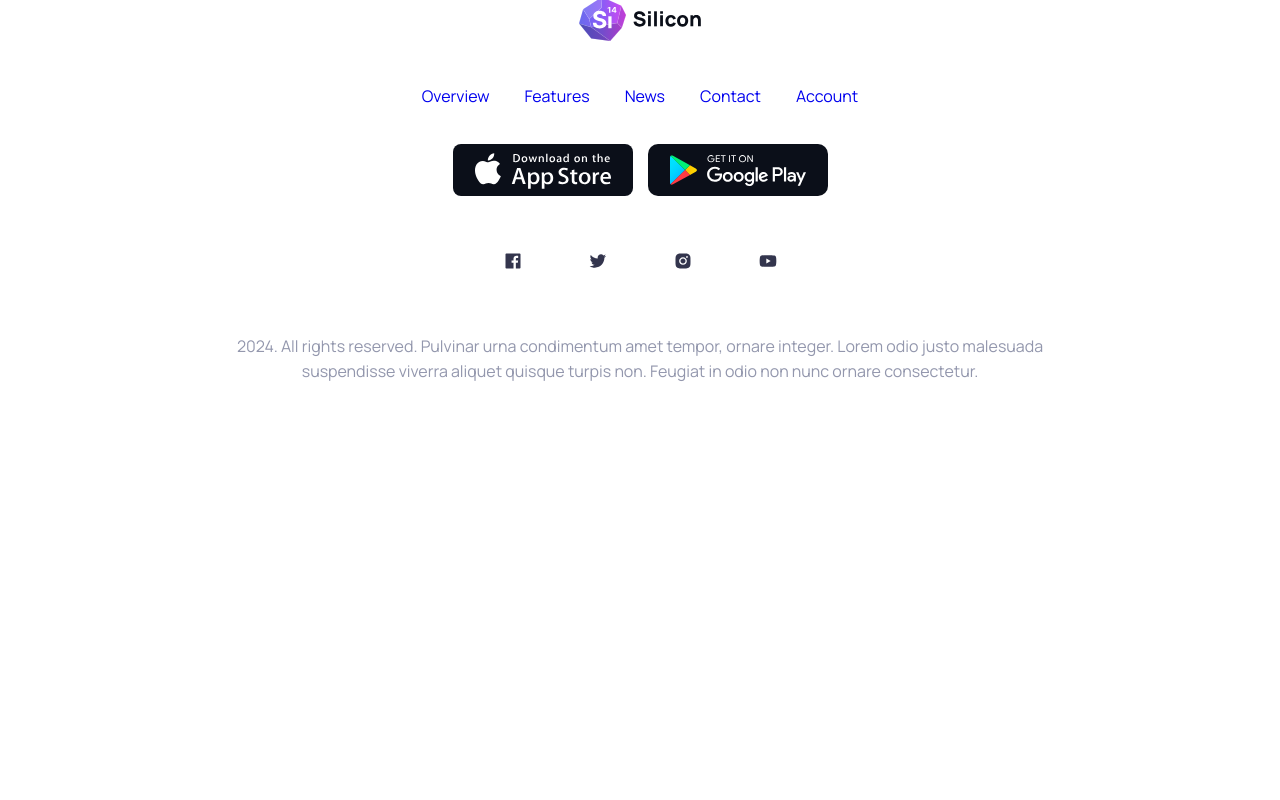
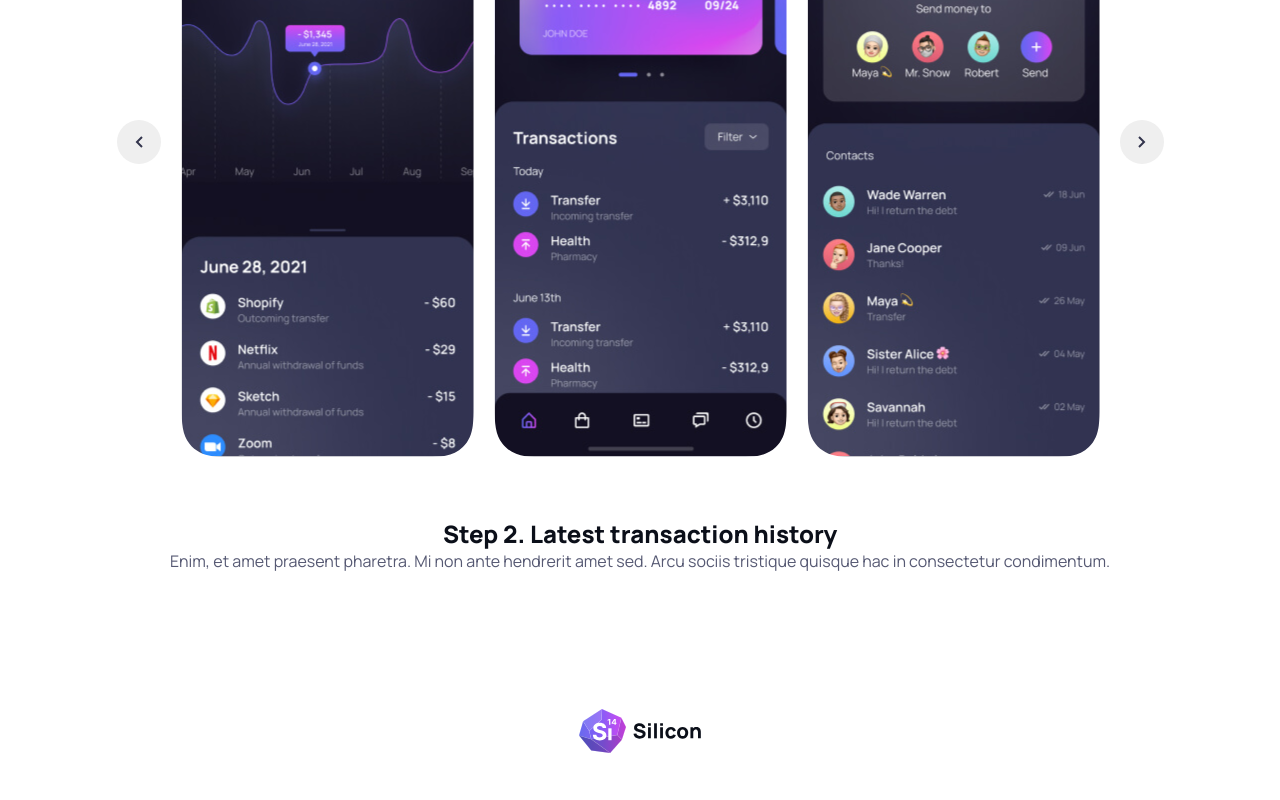
Before and after one commit to KimmoKAhola/Silicon-Kimmo-Ahola, a React (Vite) app: page / in a window 1280 px wide. Shown: the part 420-1220 px from the top of the page. Before the commit the page ends 865 px from the top, so only its background shows below. Built offline with nearby package versions, Linux system fonts and the light colour scheme.

Commit message:
slider has been improved

```diff
--- a/src/css/main.css
+++ b/src/css/main.css
@@ -281,6 +281,7 @@
 @media (max-width: 767px) {
   .store-buttons {
     display: grid;
+    place-items: center;
     width: 100%;
     height: 100%;
   }
@@ -588,31 +589,32 @@
   }
 }
 #slider-container {
-  display: grid;
-  place-items: center;
-  width: 100%;
+  display: flex;
+  flex-direction: column;
+  align-items: center;
+  max-width: 1200px;
+  gap: 60px;
 }
 #slider-container #pictures {
   display: flex;
+  gap: 20px;
   align-items: center;
-  padding-bottom: 40px;
-  gap: 75px;
-}
-#slider-container #pictures #left-button {
-  transform: rotate(90deg);
-}
-#slider-container #pictures #right-button {
-  transform: rotate(-90deg);
 }
 #slider-container #slider-bottom {
-  max-width: 50%;
+  display: grid;
+  place-items: center;
+  text-align: center;
 }
-#slider-container #slider-bottom h4 {
-  text-align: center;
-  padding-bottom: 10px;
+@media (max-width: 1199px) {
+  #slider-container #pictures img {
+    height: auto;
+    width: 100%;
+  }
 }
-#slider-container #slider-bottom p {
-  text-align: center;
+@media (max-width: 767px) {
+  #slider-container .outer {
+    display: none;
+  }
 }
 
 #testimonials {
@@ -688,6 +690,12 @@
   max-width: 100%;
 }
 @media (max-width: 575px) {
+  .subscriber {
+    padding: 20px 10px;
+    gap: 20px;
+  }
+}
+@media (max-width: 767px) {
   .subscriber {
     padding: 20px 10px;
     gap: 20px;
--- a/src/css/scss/components/_buttons.scss
+++ b/src/css/scss/components/_buttons.scss
@@ -30,6 +30,7 @@
 
   @include md{
     display: grid;
+    place-items: center;
     width: 100%;
     height: 100%;
   }
--- a/src/css/scss/sections/home/_slider.scss
+++ b/src/css/scss/sections/home/_slider.scss
@@ -1,28 +1,33 @@
-#slider-container{
-  display: grid;
-  place-items: center;
-  width: 100%;
-  #pictures{
+#slider-container {
+  display: flex;
+  flex-direction: column;
+  align-items: center;
+  max-width: 1200px;
+  gap: 60px;
+
+  #pictures {
     display: flex;
+    gap: 20px;
     align-items: center;
-    padding-bottom: 40px;
-    gap: 75px;
+  }
 
-    #left-button{
-      transform: rotate(90deg);
-    }
-    #right-button{
-      transform: rotate(-90deg);
+  #slider-bottom {
+    display: grid;
+    place-items: center;
+    text-align: center;
+  }
+
+  @include xl {
+    #pictures {
+      img {
+        height: auto;
+        width: 100%;
+      }
     }
   }
-  #slider-bottom{
-    max-width: 50%;
-    h4{
-      text-align: center;
-      padding-bottom: 10px;
-    }
-    p{
-      text-align: center;
+  @include md {
+    .outer{
+      display: none;
     }
   }
 }
--- a/src/css/scss/sections/home/_subscribe.scss
+++ b/src/css/scss/sections/home/_subscribe.scss
@@ -6,6 +6,10 @@
   gap: 60px;
   padding: 30px 100px;
   @include sm{
+    padding: 20px 10px;
+    gap: 20px;
+  }
+  @include md{
     padding: 20px 10px;
     gap: 20px;
   }
--- a/src/views/Home.jsx
+++ b/src/views/Home.jsx
@@ -16,10 +16,10 @@
             {/*<Showcase/>*/}
             {/*<Brands/>*/}
             {/*<AppFeatures/>*/}
-            {/*<Slider/>*/}
+            <Slider/>
             {/*<Features/>*/}
             {/*<Testimonials/>*/}
-            <Subscribe/>
+            {/*<Subscribe/>*/}
             <FooterLight/>
         </div>
     )
--- a/src/views/sections/global/ArrowButton.jsx
+++ b/src/views/sections/global/ArrowButton.jsx
@@ -1,10 +1,28 @@
 import React from 'react'
 import Arrow from '../../../images/icons/down-arrow.svg'
 
-const ArrowButton = () => {
+const ArrowButton = ({direction}) => {
+    let rotationDegrees = 0;
+    switch (direction){
+        case 'left':
+            rotationDegrees = 90;
+            break;
+        case 'up':
+            rotationDegrees = 180;
+            break;
+        case 'right':
+            rotationDegrees = -90;
+            break;
+        case 'down':
+            rotationDegrees = 0;
+            break;
+
+    }
     return (
         <div className="arrow-button">
-            <button><img src={Arrow} alt="TODO"/></button>
+            <button style={{transform: `rotate(${rotationDegrees}deg)`}}>
+                <img src={Arrow} alt="TODO"/>
+            </button>
         </div>
     )
 }
--- a/src/views/sections/home/Slider.jsx
+++ b/src/views/sections/home/Slider.jsx
@@ -12,11 +12,11 @@
                 <h2>How Does It Work?</h2>
 
                 <div id="pictures">
-                    <div id="left-button"><ArrowButton/></div>
-                    <img src={How1} alt="TODO"/>
+                    <ArrowButton direction="left"/>
+                    <img className="outer" src={How1} alt="TODO"/>
                     <img src={How2} alt="TODO"/>
-                    <img src={How3} alt="TODO"/>
-                    <div id="right-button"><ArrowButton/></div>
+                    <img className="outer" src={How3} alt="TODO"/>
+                    <ArrowButton direction="right"/>
                 </div>
 
                 <div id="slider-bottom">
```
Also changed, not shown: 1 other file (tests, documents, lock files or other folders).
